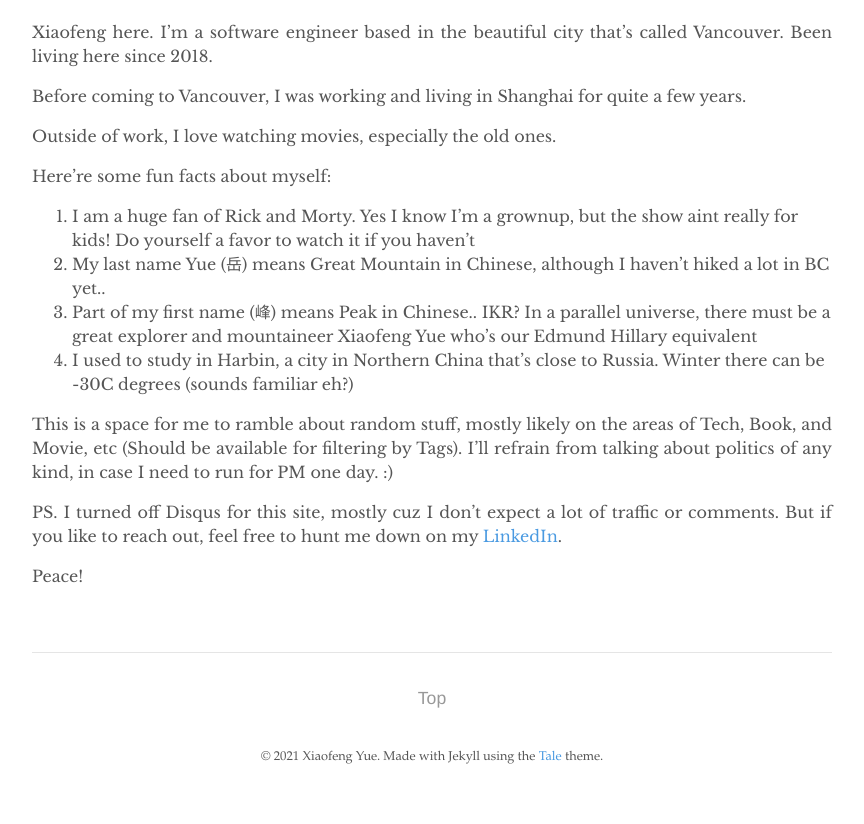
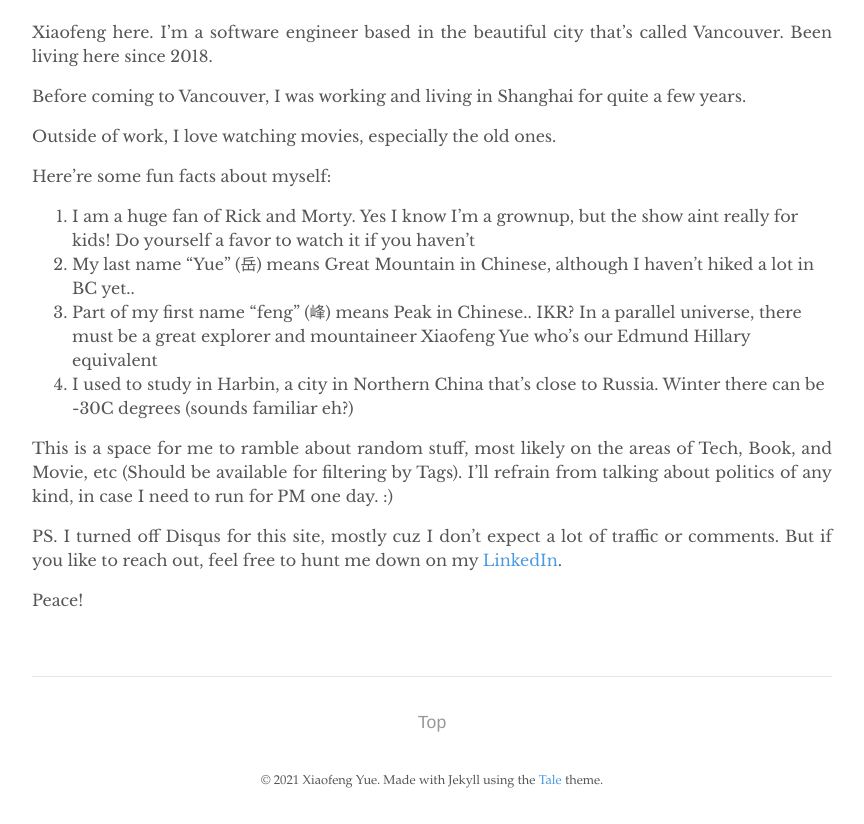
Before and after one commit to yuexiaofeng/yuexiaofeng.github.io, a Jekyll site: the page built from about.md, in a window 1280 px wide. Shown: the part 629-1453 px from the top of the page, without its empty margins (208-1072 px from the left). Built offline with Jekyll 4.4.1, drawn with Linux system fonts in a browser that asks for light colours; before the commit the page ends 1429 px from its top, so only the background shows below that.

Commit message:
updated README and about

```diff
--- a/about.md
+++ b/about.md
@@ -17,11 +17,11 @@ Outside of work, I love watching movies, especially the old ones.
 Here're some fun facts about myself:
 
 1. I am a huge fan of Rick and Morty. Yes I know I'm a grownup, but the show aint really for kids! Do yourself a favor to watch it if you haven't
-2. My last name Yue (岳) means Great Mountain in Chinese, although I haven't hiked a lot in BC yet..
-3. Part of my first name (峰) means Peak in Chinese.. IKR? In a parallel universe, there must be a great explorer and mountaineer Xiaofeng Yue who's our Edmund Hillary equivalent
+2. My last name "Yue" (岳) means Great Mountain in Chinese, although I haven't hiked a lot in BC yet..
+3. Part of my first name "feng" (峰) means Peak in Chinese.. IKR? In a parallel universe, there must be a great explorer and mountaineer Xiaofeng Yue who's our Edmund Hillary equivalent
 4. I used to study in Harbin, a city in Northern China that's close to Russia. Winter there can be -30C degrees (sounds familiar eh?)
 
-This is a space for me to ramble about random stuff, mostly likely on the areas of Tech, Book, and Movie, etc (Should be available for filtering by Tags). I'll refrain from talking about politics of any kind, in case I need to run for PM one day. :)
+This is a space for me to ramble about random stuff, most likely on the areas of Tech, Book, and Movie, etc (Should be available for filtering by Tags). I'll refrain from talking about politics of any kind, in case I need to run for PM one day. :)
 
 PS. I turned off Disqus for this site, mostly cuz I don't expect a lot of traffic or comments. But if you like to reach out, feel free to hunt me down on my [LinkedIn](https://www.linkedin.com/in/xiaofengyue/).
 
```
Also changed, not shown: README.md.
